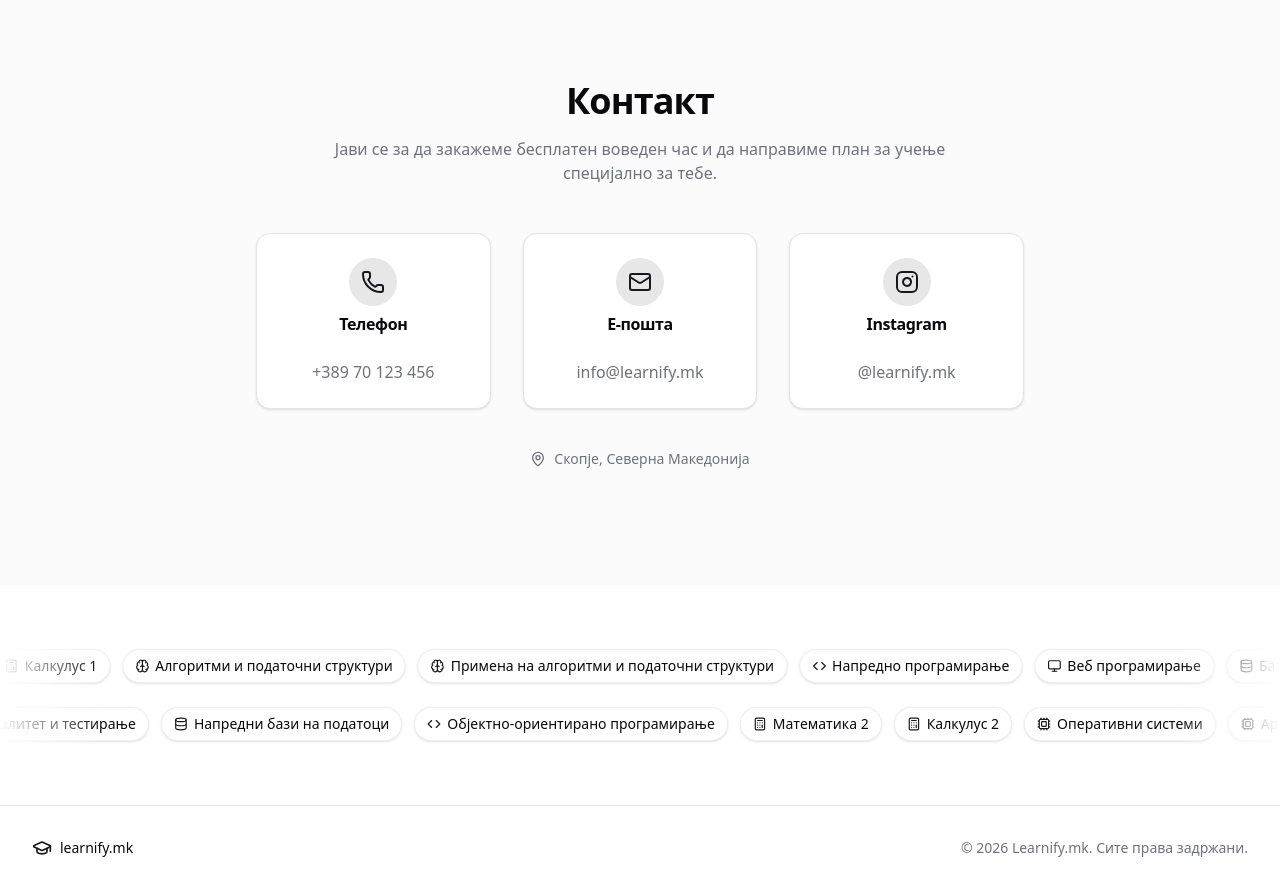
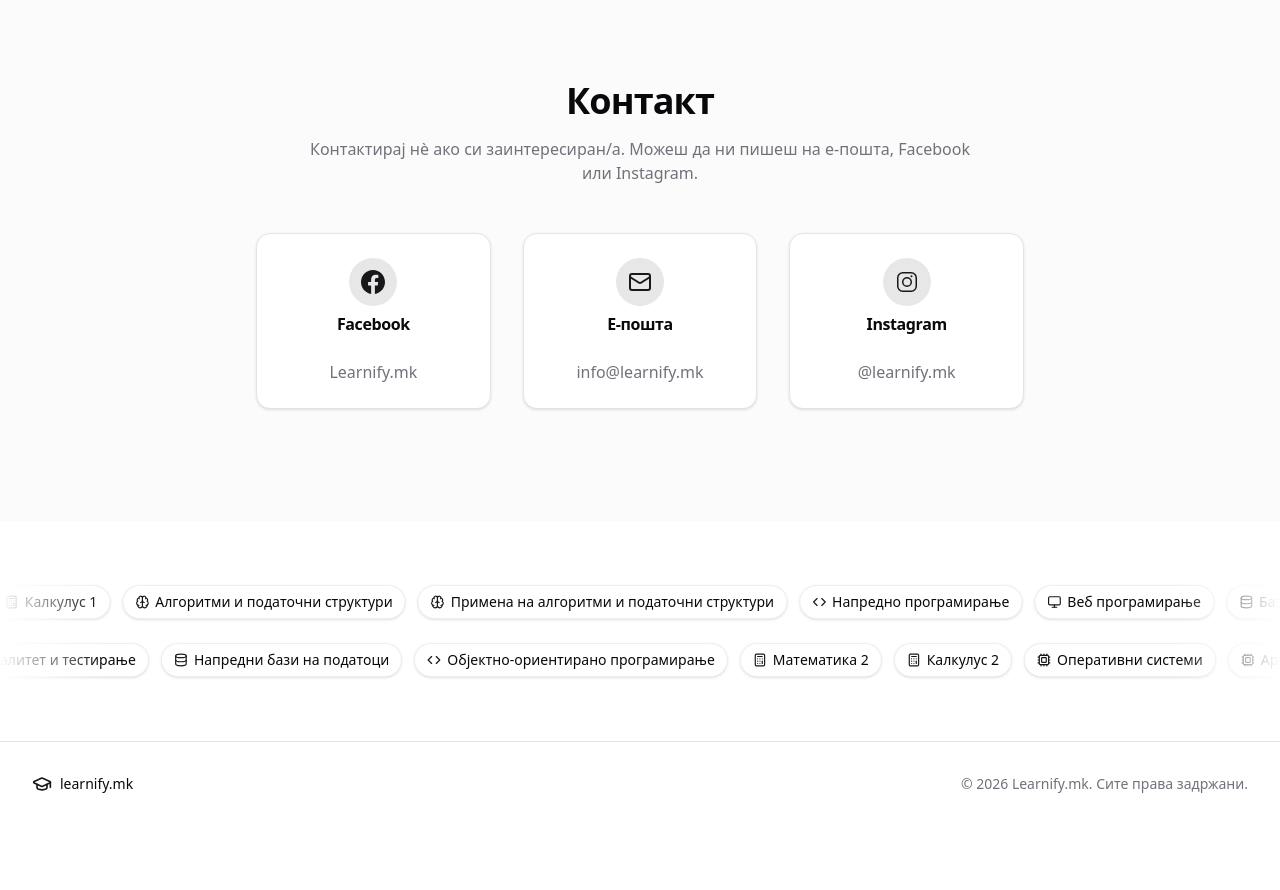
Before and after one commit to Delemangi/learnify, a React (Vite) app: page / in a window 1280 px wide. Shown: the part 1940-2830 px from the top of the page. After the commit the page ends 2766 px from the top, so only its background shows below. Built offline with nearby package versions, Linux system fonts and the light colour scheme.

Commit message:
Improve contact section

```diff
--- a/src/components/contact-section.tsx
+++ b/src/components/contact-section.tsx
@@ -1,6 +1,8 @@
-import { Instagram, Mail, MapPin, Phone } from 'lucide-react';
+import { Mail } from 'lucide-react';
 
 import { AnimateIn } from '@/components/animate-in';
+import { FacebookIcon } from '@/components/icons/facebook-icon';
+import { InstagramIcon } from '@/components/icons/instagram-icon';
 import { Card, CardContent, CardHeader, CardTitle } from '@/components/ui/card';
 
 export const ContactSection = () => (
@@ -15,8 +17,8 @@
             Контакт
           </h2>
           <p className="mx-auto mt-4 max-w-2xl text-muted-foreground">
-            Јави се за да закажеме бесплатен воведен час и да направиме план за
-            учење специјално за тебе.
+            Контактирај нè ако си заинтересиран/а. Можеш да ни пишеш на е-пошта,
+            Facebook или Instagram.
           </p>
         </div>
       </AnimateIn>
@@ -26,16 +28,19 @@
           <Card className="text-center transition-all duration-300 hover:-translate-y-1 hover:shadow-lg">
             <CardHeader>
               <div className="mx-auto flex h-12 w-12 items-center justify-center rounded-full bg-primary/10 text-primary">
-                <Phone className="h-6 w-6" />
+                <FacebookIcon className="h-6 w-6" />
               </div>
-              <CardTitle className="text-base">Телефон</CardTitle>
+              <CardTitle className="text-base">Facebook</CardTitle>
             </CardHeader>
             <CardContent>
               <a
                 className="text-muted-foreground hover:text-foreground transition-colors"
-                href="tel:+38970123456"
+                href="https://facebook.com/learnify.mk"
+                rel="noopener noreferrer"
+                target="_blank"
               >
-                +389 70 123 456
+                Learnify.mk
+                <span className="sr-only"> (се отвора во нов прозорец)</span>
               </a>
             </CardContent>
           </Card>
@@ -67,7 +72,7 @@
           <Card className="text-center transition-all duration-300 hover:-translate-y-1 hover:shadow-lg">
             <CardHeader>
               <div className="mx-auto flex h-12 w-12 items-center justify-center rounded-full bg-primary/10 text-primary">
-                <Instagram className="h-6 w-6" />
+                <InstagramIcon className="h-6 w-6" />
               </div>
               <CardTitle className="text-base">Instagram</CardTitle>
             </CardHeader>
@@ -85,13 +90,6 @@
           </Card>
         </AnimateIn>
       </div>
-
-      <div className="mt-10 text-center">
-        <div className="inline-flex items-center gap-2 text-sm text-muted-foreground">
-          <MapPin className="h-4 w-4" />
-          Скопје, Северна Македонија
-        </div>
-      </div>
     </div>
   </section>
 );
--- /dev/null
+++ b/src/components/icons/facebook-icon.tsx
@@ -0,0 +1,13 @@
+type FacebookIconProps = {
+  readonly className?: string;
+};
+
+export const FacebookIcon = ({ className }: FacebookIconProps) => (
+  <svg
+    className={className}
+    fill="currentColor"
+    viewBox="0 0 24 24"
+  >
+    <path d="M24 12.073C24 5.405 18.627 0 12 0S0 5.405 0 12.073c0 6.019 4.388 11.008 10.125 11.927v-8.437H7.078v-3.49h3.047V9.41c0-3.017 1.792-4.686 4.533-4.686 1.312 0 2.686.235 2.686.235v2.962h-1.514c-1.491 0-1.956.931-1.956 1.887v2.265h3.328l-.532 3.49h-2.796V24C19.612 23.081 24 18.092 24 12.073z" />
+  </svg>
+);
--- /dev/null
+++ b/src/components/icons/instagram-icon.tsx
@@ -0,0 +1,13 @@
+type InstagramIconProps = {
+  readonly className?: string;
+};
+
+export const InstagramIcon = ({ className }: InstagramIconProps) => (
+  <svg
+    className={className}
+    fill="currentColor"
+    viewBox="0 0 24 24"
+  >
+    <path d="M7.75 2h8.5A5.75 5.75 0 0 1 22 7.75v8.5A5.75 5.75 0 0 1 16.25 22h-8.5A5.75 5.75 0 0 1 2 16.25v-8.5A5.75 5.75 0 0 1 7.75 2Zm0 1.5A4.25 4.25 0 0 0 3.5 7.75v8.5A4.25 4.25 0 0 0 7.75 20.5h8.5a4.25 4.25 0 0 0 4.25-4.25v-8.5A4.25 4.25 0 0 0 16.25 3.5h-8.5Zm8.75 1.75a1 1 0 1 1 0 2 1 1 0 0 1 0-2ZM12 7a5 5 0 1 1 0 10 5 5 0 0 1 0-10Zm0 1.5A3.5 3.5 0 1 0 12 15.5 3.5 3.5 0 0 0 12 8.5Z" />
+  </svg>
+);
```
